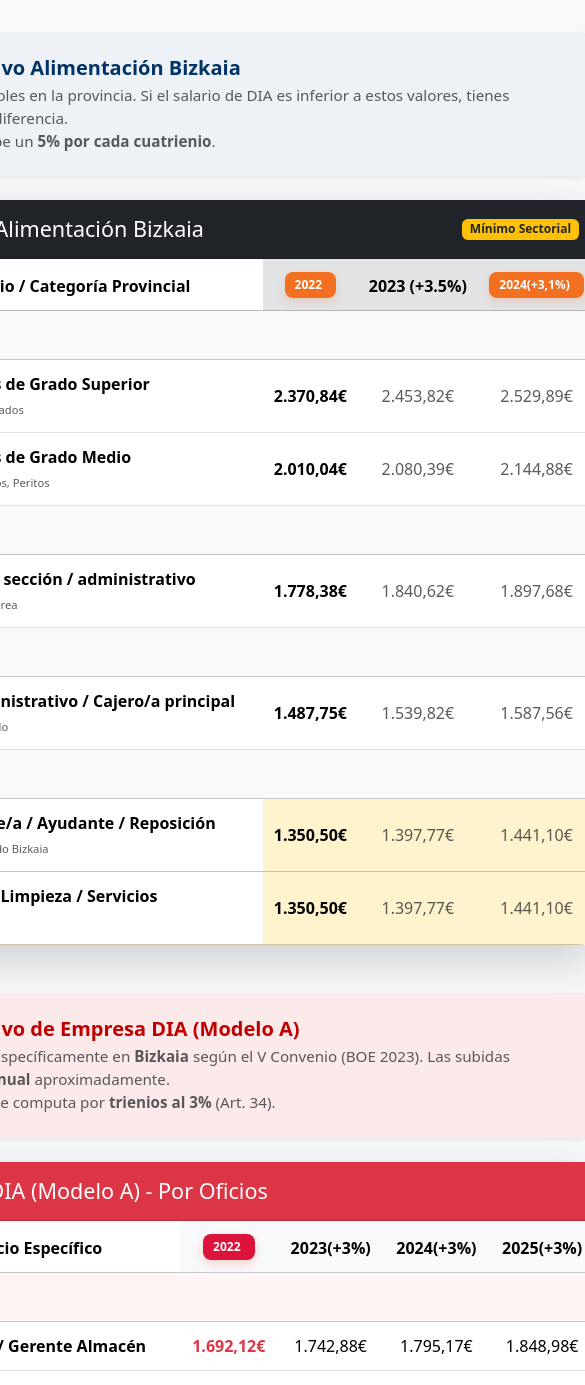
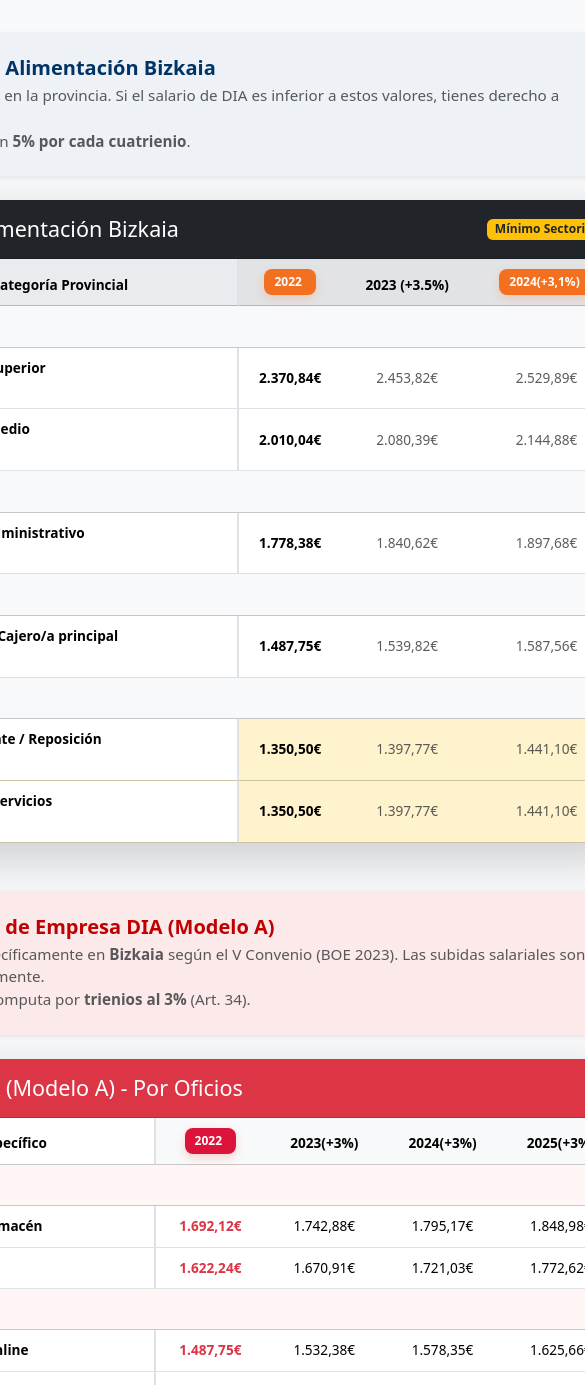
Before and after one commit to eki32/ConveX, an Angular app in the folder frontend/: page /convenios in a window 390 px wide. Shown: the part 174-1559 px from the top of the page, 585 px wide, since content can reach past the window. Built offline with nearby package versions, Linux system fonts and the light colour scheme.

Commit message:
ajustamos css convenios

```diff
--- a/frontend/src/app/components/convenios/convenios.css
+++ b/frontend/src/app/components/convenios/convenios.css
@@ -1,10 +1,11 @@
-/* Estilo de botón resaltado para los años */
+/* --- ESTILOS DE BOTONES (ConveX) --- */
+
 .btn-tabla-naranja {
   display: inline-flex;
   align-items: center;
   gap: 8px;
   padding: 8px 16px;
-  background-color: #f37021; /* El naranja de tu marca ConveX */
+  background-color: #f37021;
   color: white !important;
   border-radius: 12px;
   font-weight: 800;
@@ -18,13 +19,8 @@
 
 .btn-tabla-naranja:hover {
   background-color: #d65d1a;
-  transform: translateY(-3px); /* Efecto de salto al pasar el ratón */
+  transform: translateY(-3px);
   box-shadow: 0 6px 15px rgba(243, 112, 33, 0.4);
-}
-
-.btn-tabla-naranja i {
-  font-size: 16px;
-  text-align: center;
 }
 
 .btn-tabla-roja {
@@ -32,7 +28,7 @@
   align-items: center;
   gap: 8px;
   padding: 8px 16px;
-  background-color: crimson; /* El naranja de tu marca ConveX */
+  background-color: crimson;
   color: white !important;
   border-radius: 12px;
   font-weight: 800;
@@ -44,70 +40,89 @@
 }
 
 .btn-tabla-roja:hover {
-  background-color: crimson;
-  transform: translateY(-3px); /* Efecto de salto al pasar el ratón */
+  background-color: #a00000;
+  transform: translateY(-3px);
   box-shadow: 0 6px 15px rgba(237, 59, 32, 0.2);
 }
 
-.btn-tabla-roja i {
-  font-size: 16px;
-}
-
-.table-container {
-  width: 100%;
-  overflow-x: auto; /* Crea scroll lateral si la tabla es muy grande */
-  -webkit-overflow-scrolling: touch; /* Hace que el scroll sea suave en iPhone */
-}
-
-table {
-  min-width: 600px; /* Obliga a la tabla a mantener un ancho mínimo para que sea legible */
-}
+/* --- CONTENEDOR RESPONSIVE INTELIGENTE --- */
 
 .table-responsive {
   width: 100%;
   overflow-x: auto;
-  -webkit-overflow-scrolling: touch; /* Scroll suave tipo app nativa */
-  border-radius: 0 0 15px 15px; /* Bordes redondeados abajo para coincidir con la card */
+  -webkit-overflow-scrolling: touch; /* Inercia suave en iPhone */
+  border-radius: 0 0 15px 15px;
+  position: relative;
+  background-color: white;
 }
 
-/* Forzamos el ancho mínimo solo en las tablas de datos para que no se amontonen */
 .table-responsive table {
-  min-width: 800px; /* Un poco más de margen para que los nombres de oficio respiren */
+  min-width: 850px !important; /* Fuerza el ancho para evitar amontonamiento */
+  border-collapse: separate !important; /* Vital para que funcione el sticky */
+  border-spacing: 0;
   margin-bottom: 0;
 }
 
-/* Ajuste de los botones PDF en móvil para que no ocupen tanto */
+/* --- COLUMNA FIJA (OFICIO / CATEGORÍA) --- */
+
+/* Seleccionamos la segunda columna (nth-child(2)) que es el Oficio */
+.table-responsive th:nth-child(2),
+.table-responsive td:nth-child(2) {
+  position: -webkit-sticky;
+  position: sticky;
+  left: 0; /* Se ancla al borde izquierdo al hacer scroll */
+  z-index: 10;
+  background-color: #ffffff !important;
+  border-right: 2px solid #dee2e6; /* Línea divisoria visual */
+}
+
+/* Ajuste de color para cuando la fila es secundaria (header) */
+.table-secondary th:nth-child(2) {
+  background-color: #e9ecef !important;
+  z-index: 11;
+}
+
+/* Ajuste para filas resaltadas o de peligro (DIA) */
+.table-light td:nth-child(2) {
+  background-color: #f8f9fa !important;
+}
+
+.text-danger td:nth-child(2),
+tr.table-light td.text-danger:nth-child(2) {
+    background-color: #fff5f5 !important;
+}
+
+/* --- OPTIMIZACIÓN PARA MÓVILES (Breakpoints) --- */
+
 @media (max-width: 768px) {
-  .btn-tabla-naranja, .btn-tabla-roja {
+  .btn-tabla-naranja,
+  .btn-tabla-roja {
     padding: 4px 10px !important;
     font-size: 0.75rem !important;
     border-radius: 8px !important;
   }
 
-  /* Reducimos un poco el padding de las celdas en móvil */
-  .table td, .table th {
-    padding: 12px 8px !important;
+  .table td,
+  .table th {
+    padding: 10px 6px !important;
+    font-size: 0.85rem;
+  }
+
+  /* Reducimos el ancho de la primera columna (Grupo) para dar espacio al Oficio */
+  .table-responsive th:nth-child(1),
+  .table-responsive td:nth-child(1) {
+    width: 60px !important;
+    min-width: 60px !important;
   }
 }
 
-/* Estilo visual del scrollbar (opcional, para que se vea más moderno) */
+/* --- ESTILO DEL SCROLLBAR --- */
+
 .table-responsive::-webkit-scrollbar {
   height: 6px;
 }
+
 .table-responsive::-webkit-scrollbar-thumb {
-  background: #ccc;
+  background: #f37021; /* Naranja ConveX */
   border-radius: 10px;
 }
-
-.table-responsive td:nth-child(2),
-.table-responsive th:nth-child(2) {
-  position: sticky;
-  left: 0;
-  background-color: white; /* O el color de fondo de tu fila */
-  z-index: 2;
-  box-shadow: 2px 0 5px rgba(0,0,0,0.1);
-}
-
-.table-dark th:nth-child(2) {
-  background-color: #212529; /* Color oscuro para el header fijo */
-}
```
